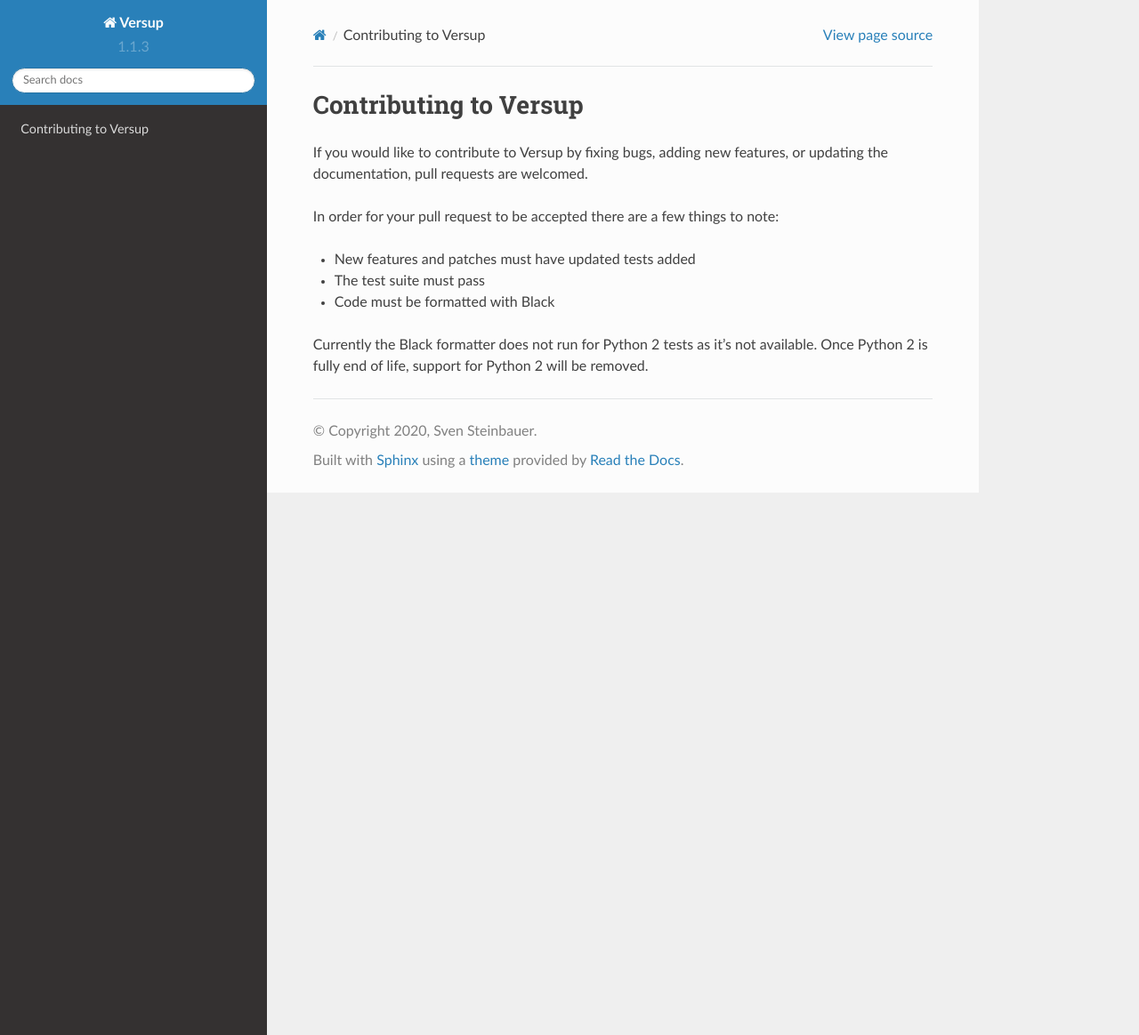
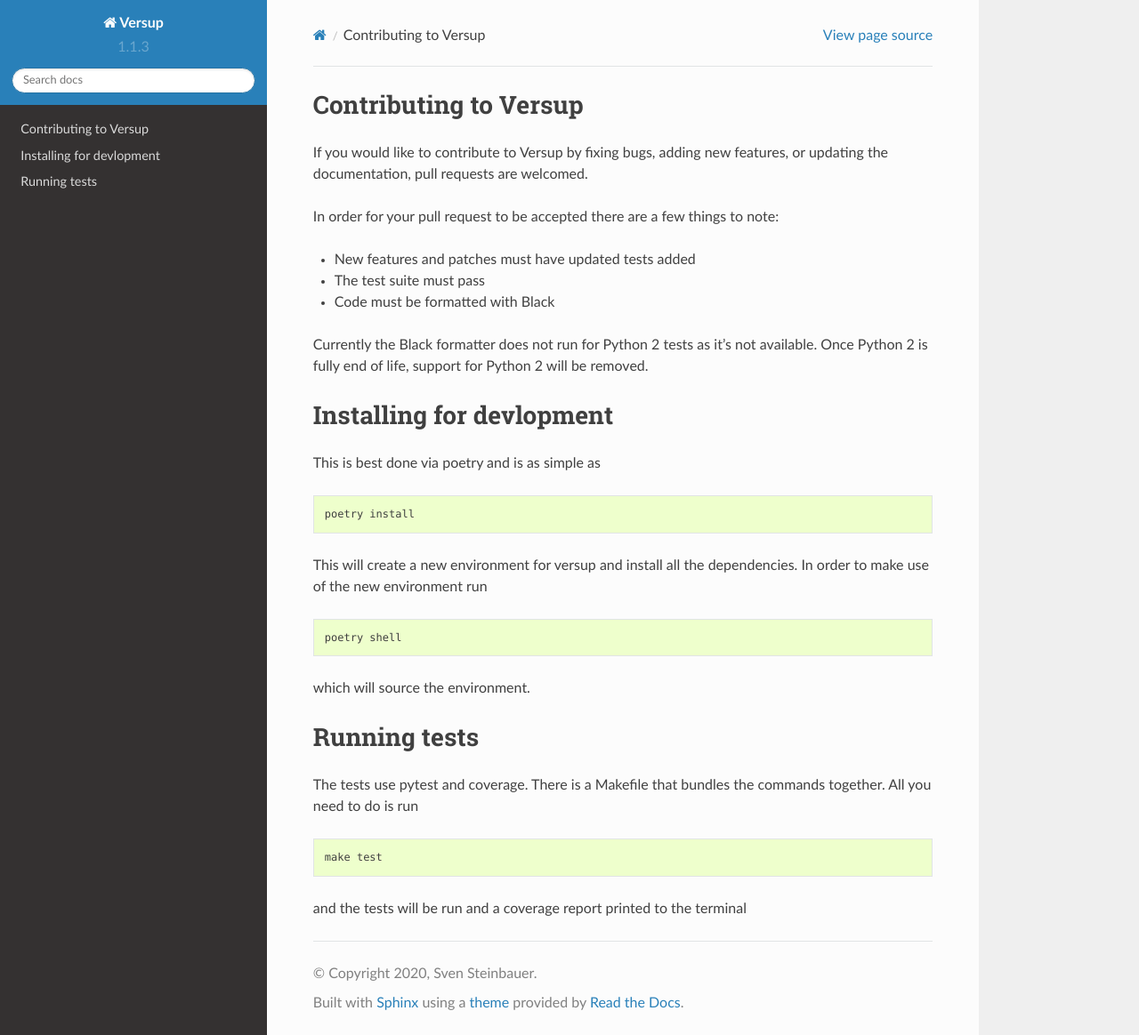
Before and after one commit to Svenito/versup, a Sphinx documentation site: the page built from docs/source/developers.rst, in a window 1280 px wide and 1164 px high. Shown: the whole window at 89% size. Built offline with Sphinx 7.4.7 and the Read the Docs theme 2.0.0, drawn with Linux system fonts in a browser that asks for light colours.

Commit message:
Add information to developer docs

```diff
--- a/docs/source/developers.rst
+++ b/docs/source/developers.rst
@@ -14,3 +14,33 @@
 
 Currently the Black formatter does not run for Python 2 tests as it's not available.
 Once Python 2 is fully end of life, support for Python 2 will be removed.
+
+Installing for devlopment
+=========================
+
+This is best done via poetry and is as simple as
+
+.. code::
+
+    poetry install
+
+This will create a new environment for versup and install all the dependencies.
+In order to make use of the new environment run
+
+.. code::
+
+    poetry shell
+
+which will source the environment.
+
+Running tests
+=============
+
+The tests use pytest and coverage. There is a Makefile that bundles the commands
+together. All you need to do is run
+
+.. code::
+
+    make test
+
+and the tests will be run and a coverage report printed to the terminal
```
